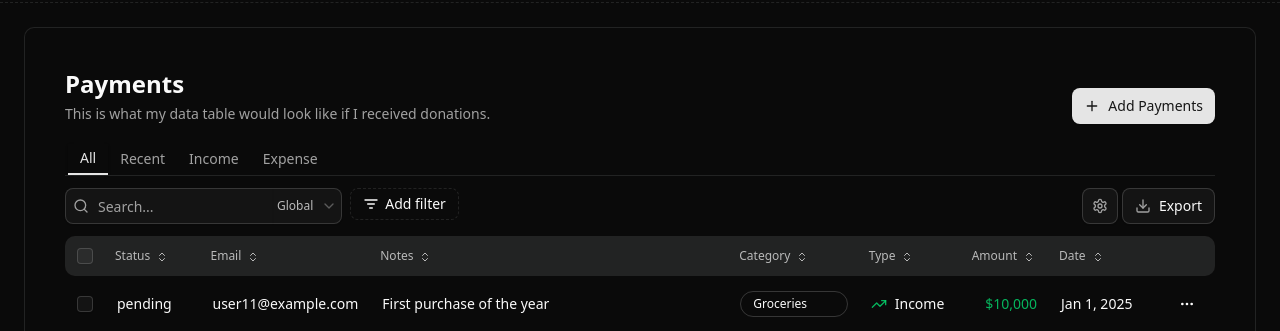
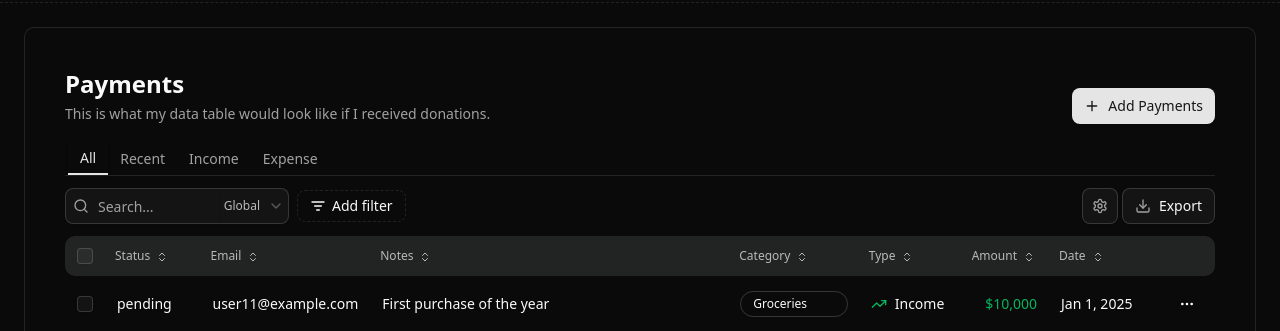
Before and after one commit to soyluisarrieta/shadcn-data-table, a React app in the folder react-app/: page / in a window 1280 px wide. Shown: the part 469-800 px from the top of the page. Built offline with nearby package versions, Linux system fonts and the light colour scheme.

Commit message:
style: adjust layout and spacing in toolbar components

```diff
--- a/react-app/src/components/data-table/data-table-toolbar.tsx
+++ b/react-app/src/components/data-table/data-table-toolbar.tsx
@@ -107,18 +107,19 @@ function DataTableSearchInput<TData> ({
   onSearchByChange: (column: string) => void
 }) {
   return (
-    <div className='min-w-60'>
-      <div className="relative flex-1 flex items-center group">
+    <div className="w-full min-w-56 relative flex-1 flex items-center group">
       <SearchIcon className='size-4 absolute left-2 text-muted-foreground' />
       <Input
-          className="w-full md:max-w-52 border-r-0 rounded-r-none focus-visible:ring-0 group-focus-within:border-ring pl-8"
+        className="w-full border-r-0 rounded-r-none focus-visible:ring-0 group-focus-within:border-ring pl-8"
         placeholder={TC.SEARCH.PLACEHOLDER}
         value={value}
         onChange={(e) => onValueChange(e.target.value)}
       />
       <Select value={searchBy} onValueChange={onSearchByChange}>
         <SelectTrigger className="h-7 p-0 px-1 hover:dark:bg-input/30 focus-visible:ring-0 border border-l-0 rounded-l-none text-xs group-focus-within:border-ring text-primary/80 hover:text-primary">
-            <span  className="max-w-16 truncate"><SelectValue /></span>
+          <span className="max-w-16 truncate">
+            <SelectValue />
+          </span>
         </SelectTrigger>
         <SelectContent>
           <SelectGroup>
@@ -142,7 +143,6 @@ function DataTableSearchInput<TData> ({
           </SelectGroup>
         </SelectContent>
       </Select>
-      </div>
     </div>
   )
 }
@@ -179,7 +179,9 @@ function DataTableDropdownView<TData> ({
                 key={column.id}
                 className='flex justify-between items-center capitalize p-2 text-sm'
               >
-                <span className={!column.getIsVisible() ? 'opacity-50' : ''}>{column.id}</span>
+                <span className={!column.getIsVisible() ? 'opacity-50' : ''}>
+                  {column.id}
+                </span>
                 <Switch
                   className='ml-auto scale-90'
                   disabled={!column.getCanHide()}
@@ -271,7 +273,6 @@ function DataTableColumnFilter<TData> ({
 
   const isSingleSelection = filter.type === FILTERS.SINGLE_SELECTION
 
-  // Encontrar la etiqueta de la opción seleccionada para filtros con una sola selección
   let selectedOptionLabel = ''
   if (selectedValues.size === 1 && filter.options) {
     const selectedValue = Array.from(selectedValues)[0]
@@ -451,8 +452,8 @@ function DataTableLeftToolbar<TData> ({
   }
 
   return (
-    <div className='flex-1 flex flex-col gap-2 w-full'>
-      <div className='w-full flex flex-col sm:flex-row gap-2'>
+    <div className='flex-1 flex flex-col gap-1 w-full'>
+      <div className='w-full flex flex-col sm:flex-row items-start sm:items-center gap-2'>
         <DataTableSearchInput
           columns={leafColumns}
           value={searchValue}
@@ -460,10 +461,10 @@ function DataTableLeftToolbar<TData> ({
           searchBy={searchBy}
           onSearchByChange={setSearchBy}
         />
-        <div className='flex-shrink-0 flex justify-start sm:justify-end'>
+        <div className='w-full'>
           <DropdownMenu open={openFilterMenu} onOpenChange={setOpenFilterMenu}>
             <Button
-              className='whitespace-nowrap border border-dashed flex items-center gap-1.5 h-8 text-sm w-full sm:w-auto'
+              className='w-full sm:w-auto whitespace-nowrap border border-dashed flex items-center gap-1.5 h-8 text-sm'
               variant='ghost'
               asChild
             >
@@ -659,7 +660,7 @@ function DataTableToolbar ({
   children?: React.ReactNode
 }) {
   return (
-    <div className="flex flex-col sm:flex-row items-start justify-start py-3 gap-3">
+    <div className="flex flex-col sm:flex-row items-start justify-start py-3 gap-1">
       {children}
     </div>
   )
```
Lines whose indentation alone changed are shown as unchanged.
